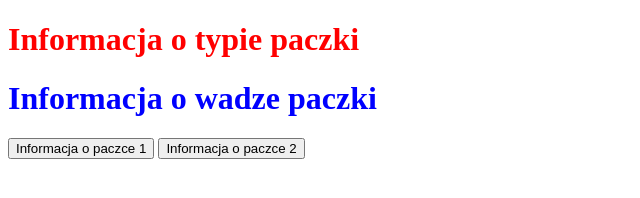
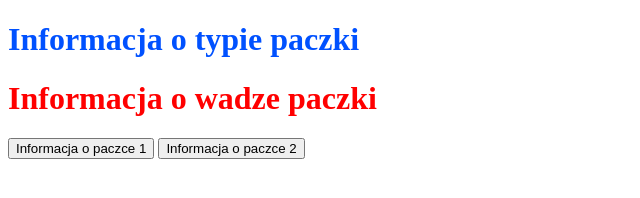
Before and after one commit to Gregu88/GoIT-JavaScript, a plain HTML site: page index.html in a window 1280 px wide. Shown: the whole page, without its empty margins (0-640 px from the left). Drawn offline with Linux system fonts and the light colour scheme.

```diff
--- a/style.css
+++ b/style.css
@@ -1,7 +1,7 @@
 #id01 {
-  color: red;
+  color: rgb(0, 81, 255);
 }
 
 #id02 {
-  color: blue;
+  color: rgb(255, 0, 0);
 }
```
Also changed, not shown: 1 other file.
